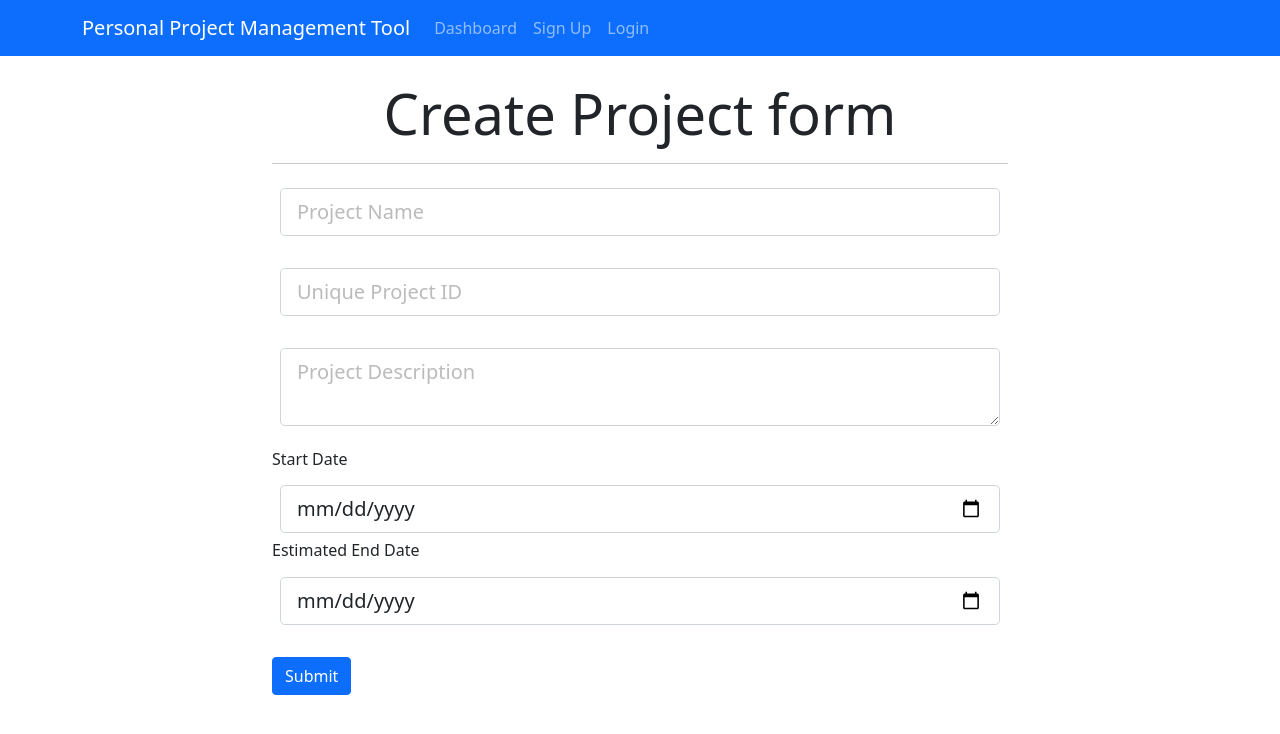
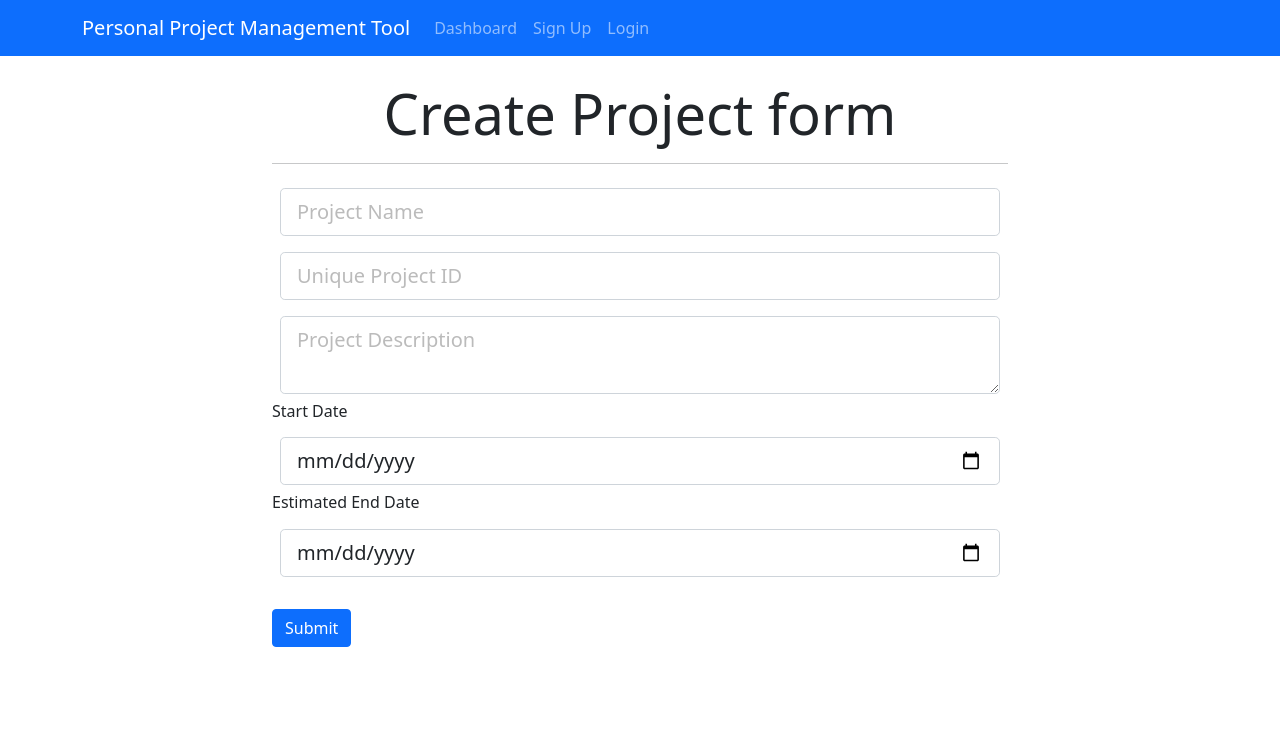
Before and after one commit to MajinPierce/ProjectManagementTool-Local, a React (Create React App) app in the folder project-management-tool-react/: page /addProject in a window 1280 px wide. Shown: the top 734 px of the page. Built offline with nearby package versions, Linux system fonts and the light colour scheme.

Commit message:
validation error styling

```diff
--- a/project-management-tool-react/package.json
+++ b/project-management-tool-react/package.json
@@ -11,6 +11,7 @@
     "@testing-library/user-event": "^13.5.0",
     "axios": "^0.25.0",
     "bootstrap": "^5.1.3",
+    "classnames": "^2.3.1",
     "react": "^17.0.2",
     "react-dom": "^17.0.2",
     "react-redux": "^7.2.6",
--- a/project-management-tool-react/src/components/Project/AddProject.js
+++ b/project-management-tool-react/src/components/Project/AddProject.js
@@ -2,6 +2,7 @@ import React, { Component } from "react";
 import PropTypes from "prop-types";
 import { connect } from "react-redux";
 import { createProject } from "../../actions/ProjectActions";
+import classnames from "classnames";
 
 class AddProject extends Component {
   constructor() {
@@ -58,34 +59,52 @@ class AddProject extends Component {
                   <div className="form-group">
                     <input
                       type="text"
-                      className="form-control form-control-lg "
+                      className={classnames("form-control form-control-lg", {
+                        "is-invalid": errors.projectName,
+                      })}
                       placeholder="Project Name"
                       name="projectName"
                       value={this.state.projectName}
                       onChange={this.onChange}
                     />
-                    <p>{errors.projectName}</p>
+                    {errors.projectName && (
+                      <div className="invalid-feedback">
+                        {errors.projectName}
+                      </div>
+                    )}
                   </div>
                   <div className="form-group">
                     <input
                       type="text"
-                      className="form-control form-control-lg"
+                      className={classnames("form-control form-control-lg", {
+                        "is-invalid": errors.projectIdentifier,
+                      })}
                       placeholder="Unique Project ID"
                       name="projectIdentifier"
                       value={this.state.projectIdentifier}
                       onChange={this.onChange}
                     />
-                    <p>{errors.projectIdentifier}</p>
+                    {errors.projectIdentifier && (
+                      <div className="invalid-feedback">
+                        {errors.projectIdentifier}
+                      </div>
+                    )}
                   </div>
                   <div className="form-group">
                     <textarea
-                      className="form-control form-control-lg"
+                      className={classnames("form-control form-control-lg", {
+                        "is-invalid": errors.description,
+                      })}
                       placeholder="Project Description"
                       name="description"
                       value={this.state.description}
                       onChange={this.onChange}
                     />
-                    <p>{errors.description}</p>
+                    {errors.description && (
+                      <div className="invalid-feedback">
+                        {errors.description}
+                      </div>
+                    )}
                   </div>
                   <h6>Start Date</h6>
                   <div className="form-group">
```
Also changed, not shown: 1 other file (tests, documents, lock files or other folders).
